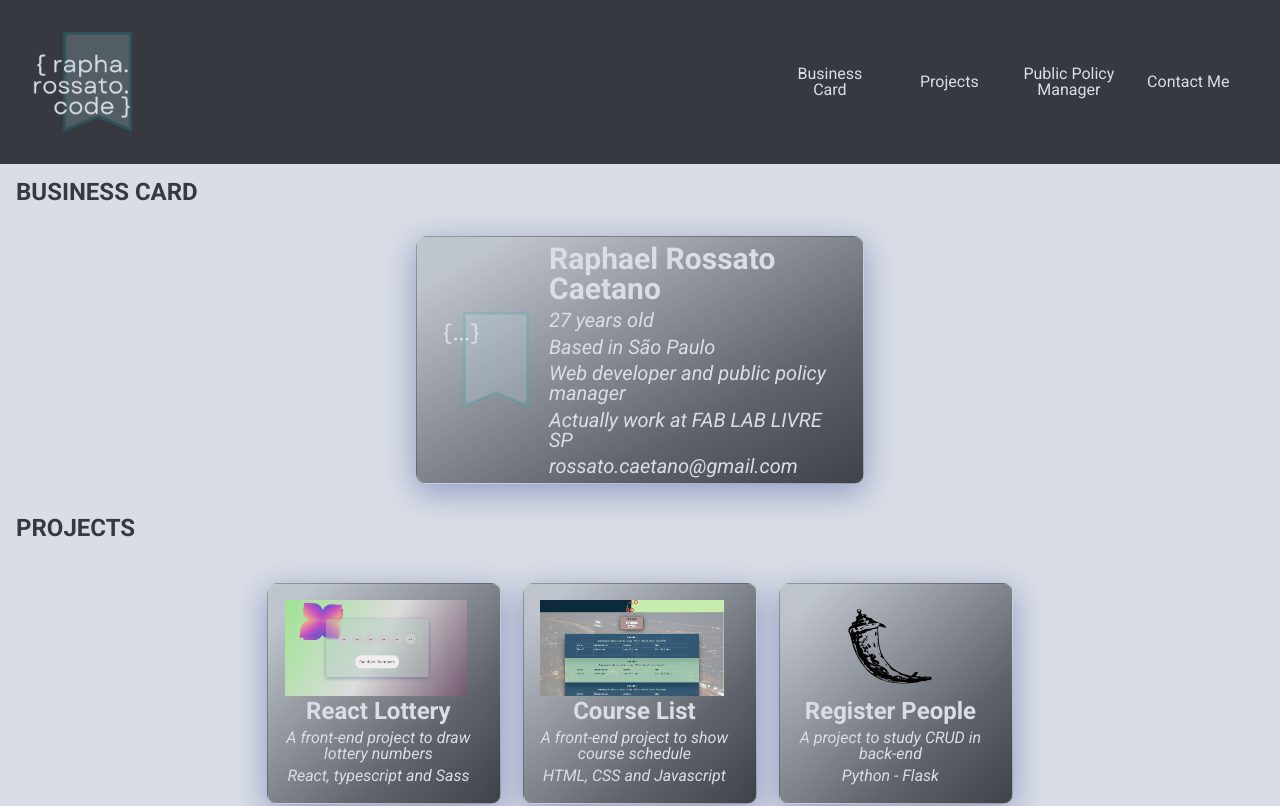
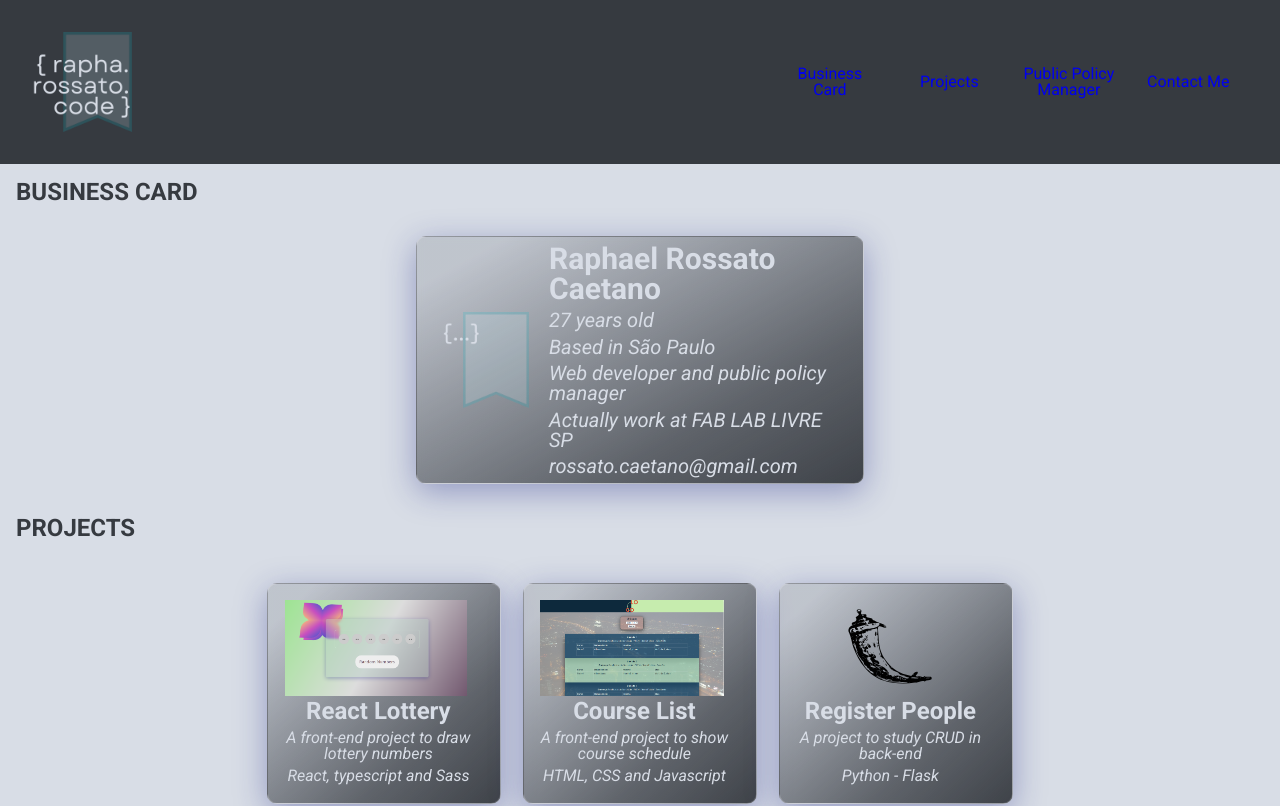
Before and after one commit to rossatocaetano/portfolio, a React (Create React App) app: page / in a window 1280 px wide. Shown: the top 806 px of the page. Built offline with nearby package versions, Linux system fonts and the light colour scheme.

Commit message:
insert the links propety do the Navbar's Component

```diff
--- a/src/App.tsx
+++ b/src/App.tsx
@@ -14,6 +14,8 @@ import mail from './assets/images/contactme/mail.svg';
 
 function App() {
   const navBarTitles: string[] = ['Business Card', 'Projects', 'Public Policy Manager', 'Contact Me'];
+  const navBarLink: string[] = ['#business_card', '#projects', '#public_policy_manager', '#contact_me']
+
   const personalInformation:string[] = ['Raphael Rossato Caetano', '27 years old', 'Based in São Paulo', 'Web developer and public policy manager', 'Actually work at FAB LAB LIVRE SP', 'rossato.caetano@gmail.com'];
 
   //Projets Descriptions
@@ -40,17 +42,17 @@ function App() {
 
   return (
     <>
-      <Navbar links={navBarTitles}></Navbar>
-      <h1>BUSINESS CARD</h1>
+      <Navbar titles={navBarTitles} links={navBarLink}></Navbar>
+      <h1 id="business_card">BUSINESS CARD</h1>
       <div className={style.cardcontainer}>
         <BusinessCard items={personalInformation} image={image} vertical={false}></BusinessCard>
       </div>
-      <h1>PROJECTS</h1>
+      <h1 id="projects">PROJECTS</h1>
       <Projects links={links} images={images} descriptions={[lotteryInformation, courseListInformation, registrationApiInformation]}></Projects>
-      <h1>PUBLIC POLICY MANAGER</h1>
+      <h1 id ="public_policy_manager">PUBLIC POLICY MANAGER</h1>
       <VideosComponent videos={videos} titles={titles}></VideosComponent>
       <footer>
-        <h1>CONTACT ME</h1>
+        <h1 id = "contact_me">CONTACT ME</h1>
         <ContactMe icons={icons} alts={alts} title={contactMeTitle} links={linkIcons}></ContactMe>
       </footer>
     </>
--- a/src/Components/Navbar/Menu/Menu.module.scss
+++ b/src/Components/Navbar/Menu/Menu.module.scss
@@ -5,7 +5,6 @@
     list-style: none;
     align-items: center;
     justify-content: center;
-
     &__list {
         display: flex;
         align-items: center;
@@ -17,6 +16,14 @@
         border-right: 1px solid $palette3;
         color: $palette3;
         padding: .3rem;
+        a {
+            text-decoration: none;
+
+            &:visited {
+                color: inherit;
+            }
+        }
+
     }
     &__list:last-child {
         border-right-width: 0px;
--- a/src/Components/Navbar/Menu/index.tsx
+++ b/src/Components/Navbar/Menu/index.tsx
@@ -5,11 +5,14 @@ import style from './Menu.module.scss';
 const Menu = (props: IMenu) => {
     return (
         <ul className={style.menu}>
-            {props.links.map((link, index) => {
+            {props.titles.map((title, index) => {
                 return (
-                    <li className={style.menu__list} key={index}>
-                        {link}
-                    </li>)
+
+                        <li className={style.menu__list} key={index}>
+
+                            <a href={props.links[index]} key={`a${index}`}>{title}</a>
+                        </li>
+                    )
             })}
         </ul>
     )
--- a/src/Components/Navbar/Navbar.module.scss
+++ b/src/Components/Navbar/Navbar.module.scss
@@ -14,7 +14,6 @@
     .navbar {
         flex-direction: row;
         padding: 1.75rem;
-
         .logoBox {
             display: flex;
         }
--- a/src/Components/Navbar/index.tsx
+++ b/src/Components/Navbar/index.tsx
@@ -3,6 +3,7 @@ import Menu from './Menu/index'
 import {IMenu} from '../../types/menu';
 import style from './Navbar.module.scss'
 import logo from '../../assets/logo.png'
+import { isPropertyAccessOrQualifiedName } from 'typescript';
 
 const Navbar = (props: IMenu) => {
     return (
@@ -11,7 +12,7 @@ const Navbar = (props: IMenu) => {
                 <img height={100} className={style.logo} alt="logo" src={logo} />
             </figure>
         <nav>
-            <Menu links={props.links}></Menu>
+            <Menu titles={props.titles} links={props.links}></Menu>
         </nav>
         </header>
 
--- a/src/types/menu.ts
+++ b/src/types/menu.ts
@@ -1,5 +1,6 @@
 export interface IMenu {
-    links: string[]
+    titles: string[],
+    links: string[],
 }
 
 export interface IBusinessCard {
```
